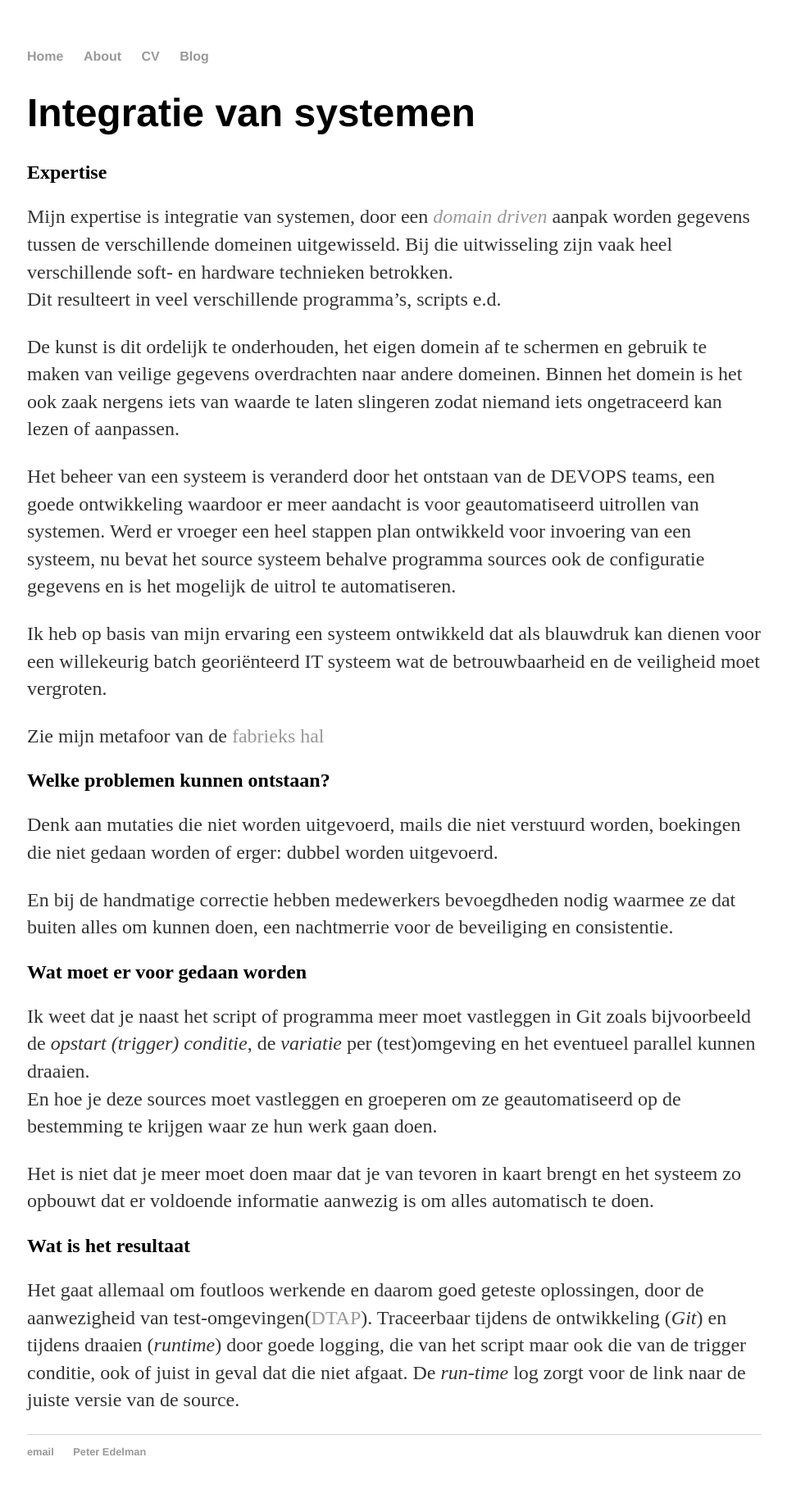
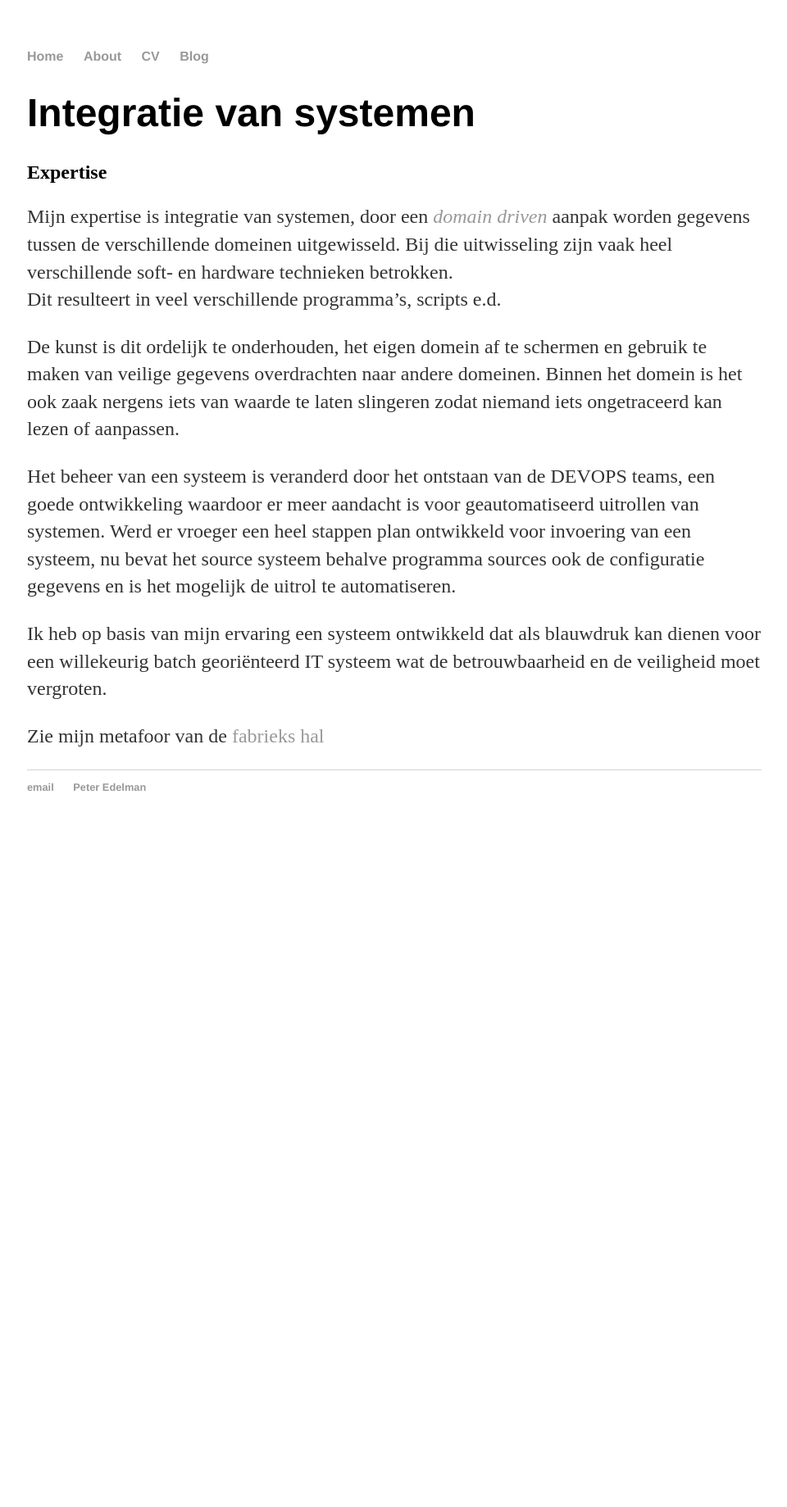
Before and after one commit to paedelm/paedelm.github.io, a Jekyll site: the page built from expertise/index.md, in a window 1280 px wide. Shown: the whole page at 82% size, without its empty margins (159-1119 px from the left). Built offline with Jekyll 4.4.1, drawn with Linux system fonts in a browser that asks for light colours; after the commit the page ends 1028 px from its top, so only the background shows below that.

Commit message:
dingen verwijderd

```diff
--- a/expertise/index.md
+++ b/expertise/index.md
@@ -16,20 +16,3 @@ title: Integratie van systemen
   Ik heb op basis van mijn ervaring een systeem ontwikkeld dat als blauwdruk kan dienen voor een willekeurig batch georiënteerd IT systeem wat de betrouwbaarheid en de veiligheid moet vergroten.
 
   Zie mijn metafoor van de [fabrieks hal]({% post_url 2021-04-23-Reden-van mijn-zelfstandigheid %})
-
-## Welke problemen kunnen ontstaan?
-
-  Denk aan mutaties die niet worden uitgevoerd, mails die niet verstuurd worden, boekingen die niet gedaan worden of erger: dubbel worden uitgevoerd.
-
-  En bij de handmatige correctie hebben medewerkers bevoegdheden nodig waarmee ze dat buiten alles om kunnen doen, een nachtmerrie voor de beveiliging en consistentie.
-
-## Wat moet er voor gedaan worden
-
-  Ik weet dat je naast het script of programma meer moet vastleggen in Git zoals bijvoorbeeld de _opstart (trigger) conditie_, de _variatie_ per (test)omgeving en het eventueel parallel kunnen draaien.
-  En hoe je deze sources moet vastleggen en groeperen om ze geautomatiseerd op de bestemming te krijgen waar ze hun werk gaan doen.
-
-  Het is niet dat je meer moet doen maar dat je van tevoren in kaart brengt en het systeem zo opbouwt dat er voldoende informatie aanwezig is om alles automatisch te doen.
-
-## Wat is het resultaat
-
-  Het gaat allemaal om foutloos werkende en daarom goed geteste oplossingen, door de aanwezigheid van test-omgevingen([DTAP](https://en.wikipedia.org/wiki/Development,_testing,_acceptance_and_production)). Traceerbaar tijdens de ontwikkeling (_Git_) en tijdens draaien (_runtime_) door goede logging, die van het script maar ook die van de trigger conditie, ook of juist in geval dat die niet afgaat. De _run-time_ log zorgt voor de link naar de juiste versie van de source.
```
Also changed, not shown: _posts/2021-04-23-Reden-van mijn-zelfstandigheid.md (+0 -6 lines).
